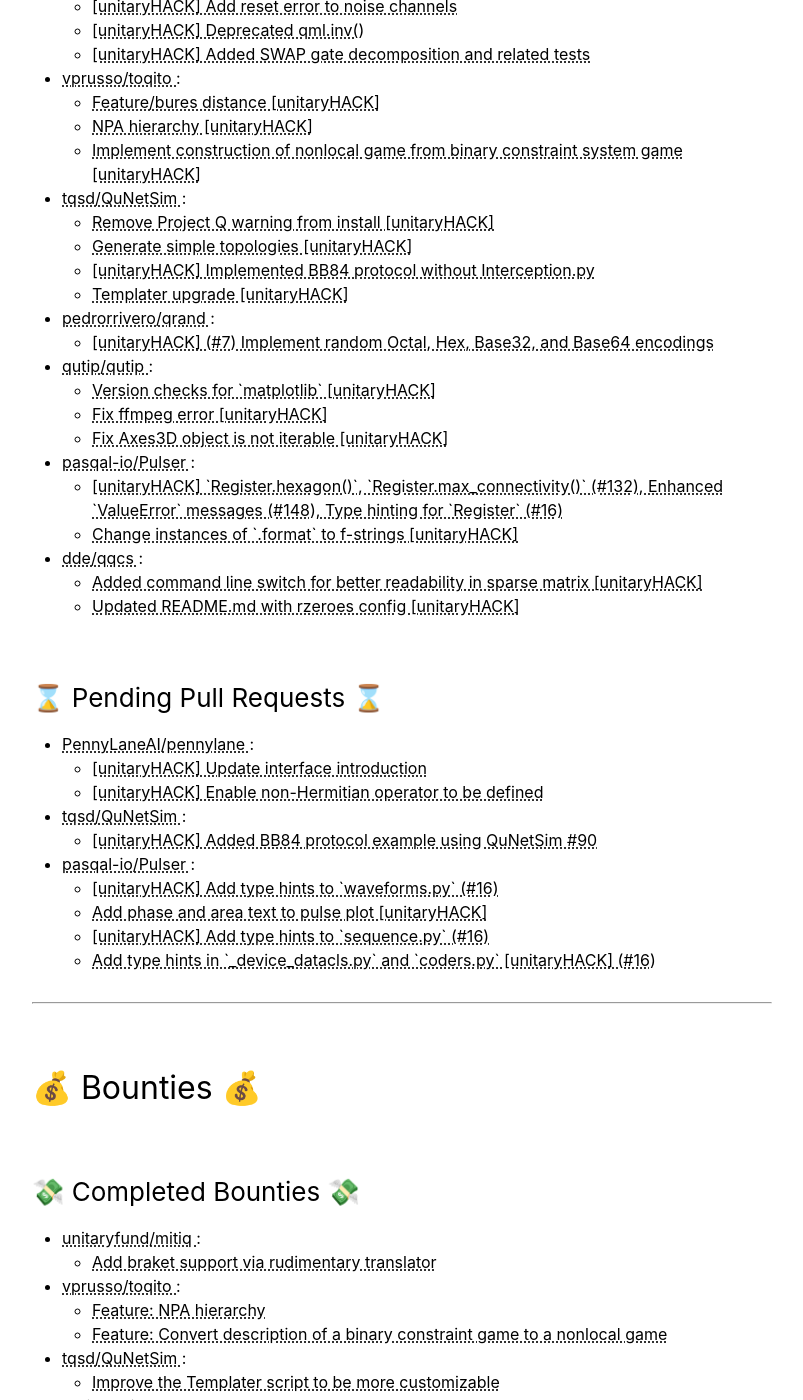
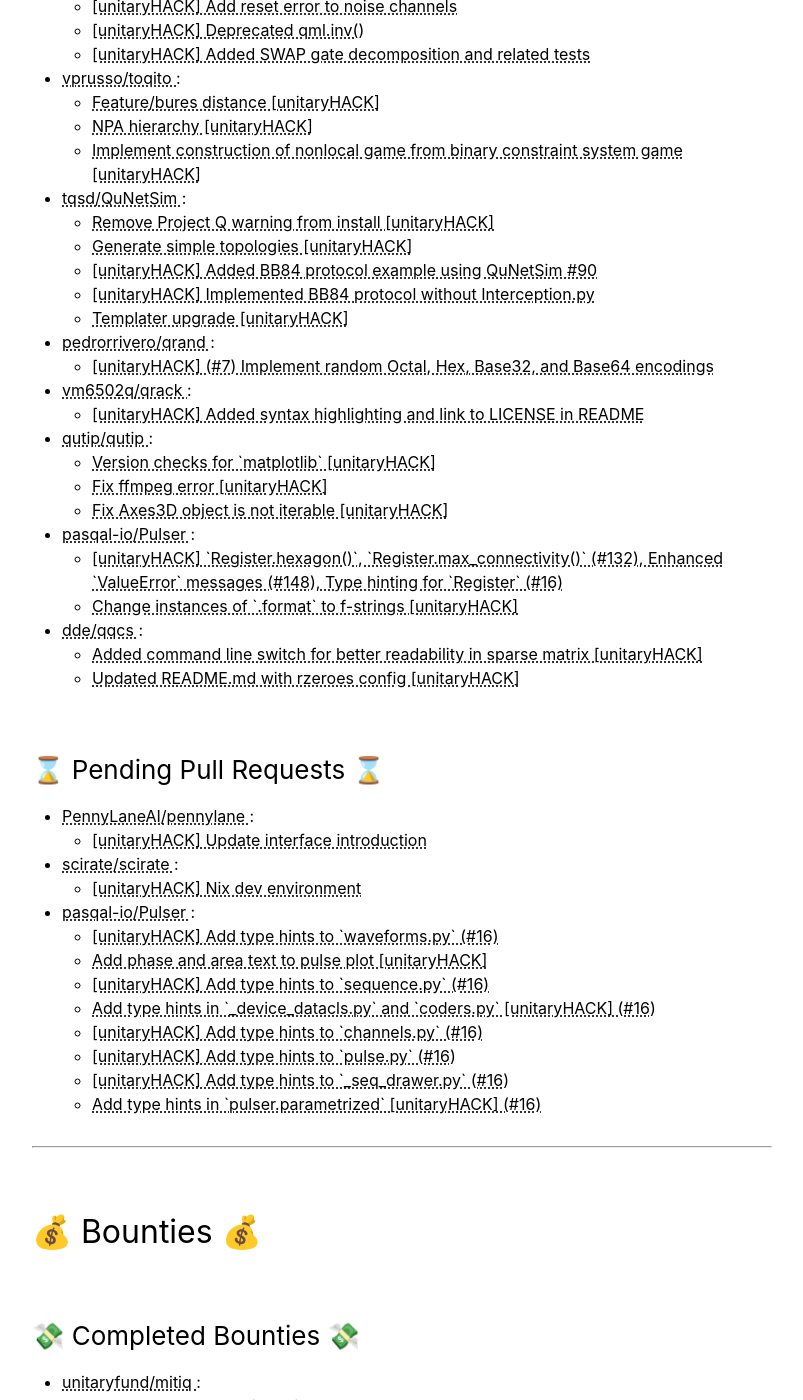
Before and after one commit to unitaryfund/unitaryhack2021, a Jekyll site: the page built from results.md, in a window 1280 px wide and 1400 px high, scrolled down 655 px. Shown: the whole window, without its empty margins (238-1041 px from the left). Built offline with Jekyll 4.4.1, drawn with Linux system fonts in a browser that asks for light colours.

Commit message:
Updating results

```diff
--- a/_data/merged-prs.yaml
+++ b/_data/merged-prs.yaml
@@ -34,6 +34,9 @@
     number: 99
   - title: Generate simple topologies [unitaryHACK]
     number: 100
+  - title: '[unitaryHACK] Added BB84 protocol example
+      using QuNetSim #90'
+    number: 102
   - title: '[unitaryHACK] Implemented BB84 protocol
       without Interception.py'
     number: 103
@@ -44,6 +47,11 @@
   - title: '[unitaryHACK] (#7) Implement random Octal,
       Hex, Base32, and Base64 encodings'
     number: 12
+- name: vm6502q/qrack
+  data:
+  - title: '[unitaryHACK] Added syntax highlighting
+      and link to LICENSE in README'
+    number: 780
 - name: qutip/qutip
   data:
   - title: Version checks for `matplotlib` [unitaryHACK]
--- a/_data/open-prs.yaml
+++ b/_data/open-prs.yaml
@@ -3,14 +3,10 @@
   data:
   - title: '[unitaryHACK] Update interface introduction'
     number: 1333
-  - title: '[unitaryHACK] Enable non-Hermitian operator
-      to be defined'
-    number: 1335
-- name: tqsd/QuNetSim
+- name: scirate/scirate
   data:
-  - title: '[unitaryHACK] Added BB84 protocol example
-      using QuNetSim #90'
-    number: 102
+  - title: '[unitaryHACK] Nix dev environment '
+    number: 433
 - name: pasqal-io/Pulser
   data:
   - title: '[unitaryHACK] Add type hints to `waveforms.py`
@@ -24,3 +20,15 @@
   - title: Add type hints in `_device_datacls.py` and
       `coders.py` [unitaryHACK] (#16)
     number: 169
+  - title: '[unitaryHACK] Add type hints to `channels.py`
+      (#16)'
+    number: 171
+  - title: '[unitaryHACK] Add type hints to `pulse.py`
+      (#16)'
+    number: 172
+  - title: '[unitaryHACK] Add type hints to `_seq_drawer.py`
+      (#16)'
+    number: 173
+  - title: Add type hints in `pulser.parametrized` [unitaryHACK]
+      (#16)
+    number: 175
```
